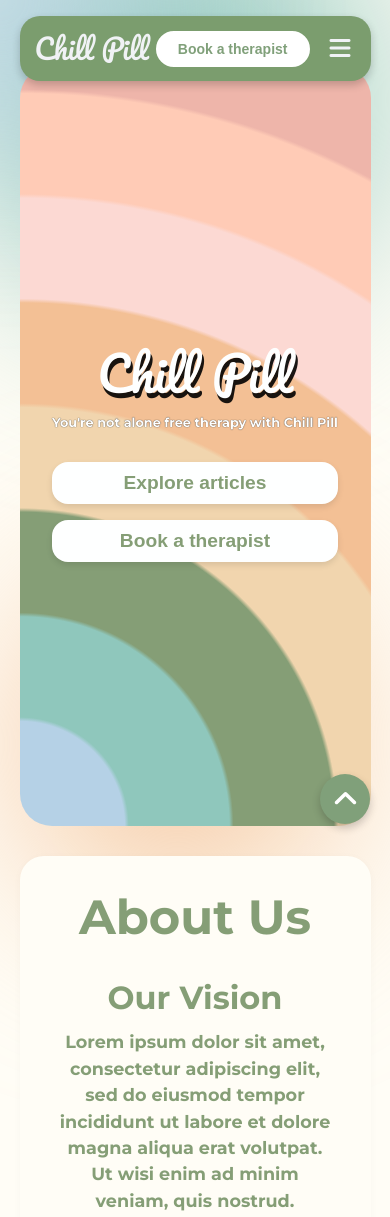
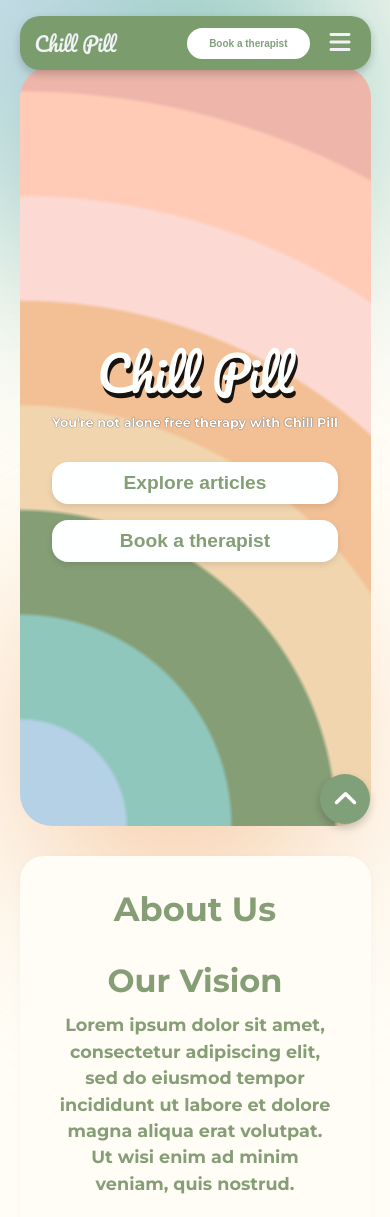
Before and after one commit to MoradShebl/Chill-Pill, a plain HTML site: page index.html in a window 390 px wide. Shown: the top 1217 px of the page. Drawn offline with Linux system fonts and the light colour scheme.

Commit message:
Fix Issues

```diff
--- a/style.css
+++ b/style.css
@@ -267,7 +267,7 @@ section {
 }
 
 section h2 {
-  font-size: 3rem;
+  font-size: 2.1rem;
   font-weight: 700;
   text-align: center;
   margin-bottom: 1rem;
@@ -1038,12 +1038,12 @@ section.high {
   }
 
   .logo {
-    font-size: 28px;
+    font-size: 20px;
   }
 
   .nav-links ul li a,
   .book-therapist-btn {
-    font-size: 14px;
+    font-size: 10px;
   }
 }
 
@@ -1066,4 +1066,3 @@ section.high {
     font-size: 0.6rem;
   }
 }
-}
```
